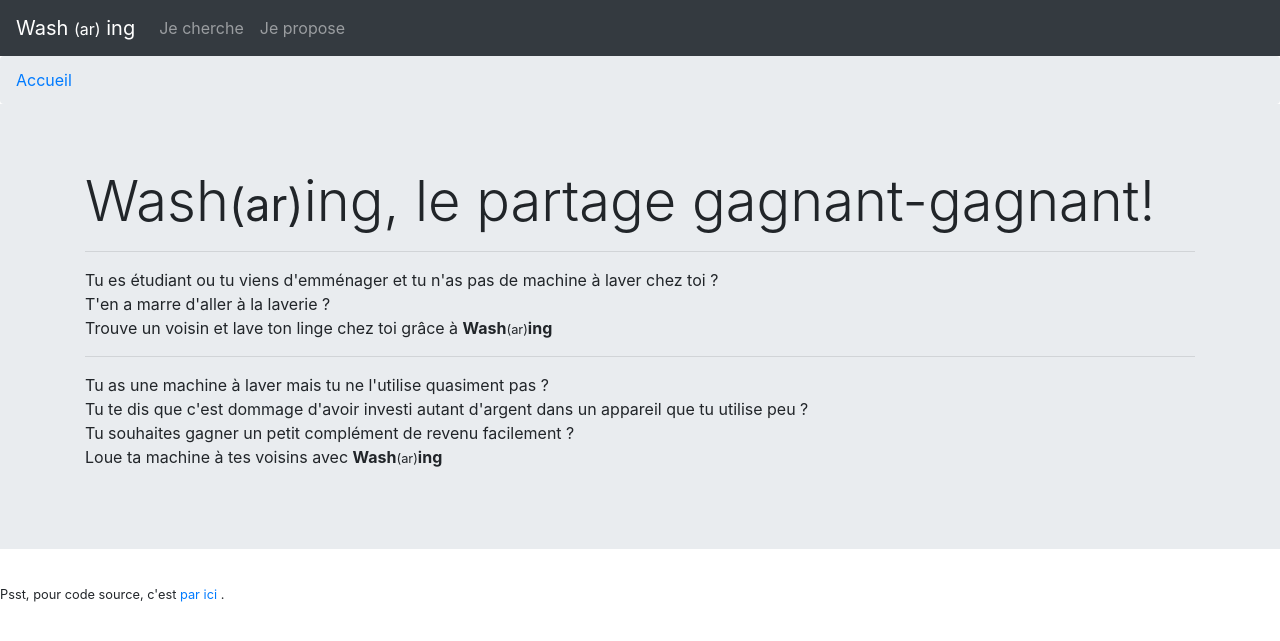
After one commit to clearnesss/washaring-portal, a Symfony app: template templates/pages/home.html.twig in a window 1280 px wide. The commit adds this page. Shown: the top 641 px of the page. Run offline with Twig, Linux system fonts and the light colour scheme; the template is opened without the code that fills it, so the values that code supplies are empty; some libraries are stand-ins or nearby versions.

Commit message:
Set up 3 main pages

```diff
--- a/composer.json
+++ b/composer.json
@@ -21,6 +21,7 @@
         "symfony/translation": "4.1.*",
         "symfony/twig-bundle": "4.1.*",
         "symfony/validator": "4.1.*",
+        "symfony/var-dumper": "4.1.*",
         "symfony/web-link": "4.1.*",
         "symfony/yaml": "4.1.*"
     },
--- a/config/services.yaml
+++ b/config/services.yaml
@@ -27,5 +27,6 @@ services:
         resource: '../src/Controller'
         tags: ['controller.service_arguments']
 
+
     # add more service definitions when explicit configuration is needed
     # please note that last definitions always *replace* previous ones
--- a/templates/base.html.twig
+++ b/templates/base.html.twig
@@ -2,11 +2,61 @@
 <html>
 <head>
     <meta charset="UTF-8">
-        <title>{% block title %}Welcome!{% endblock %}</title>
-        {% block stylesheets %}{% endblock %}
+    <title>{% block title %}Wash(ar)ing{% endblock %}</title>
+    {% block stylesheets %}
+        <link rel="stylesheet" href="https://stackpath.bootstrapcdn.com/bootstrap/4.1.3/css/bootstrap.min.css"
+              integrity="sha384-MCw98/SFnGE8fJT3GXwEOngsV7Zt27NXFoaoApmYm81iuXoPkFOJwJ8ERdknLPMO"
+              crossorigin="anonymous">
+    {% endblock %}
 </head>
 <body>
+
+<nav class="navbar sticky-top navbar-expand-lg navbar-dark bg-dark">
+    <a class="navbar-brand" href="{{ path('index') }}">Wash
+        <small>(ar)</small>
+        ing</a>
+    <button class="navbar-toggler" type="button" data-toggle="collapse" data-target="#navbarSupportedContent"
+            aria-controls="navbarSupportedContent" aria-expanded="false" aria-label="Toggle navigation">
+        <span class="navbar-toggler-icon"></span>
+    </button>
+    <div class="collapse navbar-collapse" id="navbarSupportedContent">
+        <ul class="navbar-nav mr-auto">
+            <li class="nav-item {% if app.request.get('_route') is same as ('washer-search') %}active{% endif %}">
+                <a class="nav-link" href="{{ path('washer-search') }}">Je cherche</a>
+            </li>
+            <li class="nav-item {% if app.request.get('_route') is same as ('washer-propose') %}active{% endif %}">
+                <a class="nav-link" href="{{ path('washer-propose') }}">Je propose</a>
+            </li>
+        </ul>
+    </div>
+</nav>
+
+<nav aria-label="breadcrumb">
+    <ol class="breadcrumb mb-0">
+        {% if app.request.get('_route') is same as ('index') %}
+            <li class="breadcrumb-item active" aria-current="page">Accueil</li>
+        {% else %}
+            <li class="breadcrumb-item"><a href="{{ path('index') }}">Accueil</a></li>
+            {% if app.request.get('_route') is same as ('washer-search') %}
+                <li class="breadcrumb-item" aria-current="page">Je cherche</li>
+            {%  elseif app.request.get('_route') is same as ('washer-propose') %}
+                <li class="breadcrumb-item" aria-current="page">Je propose</li>
+            {% endif %}
+        {% endif %}
+    </ol>
+</nav>
+
 {% block body %}{% endblock %}
-        {% block javascripts %}{% endblock %}
+{% block javascripts %}
+    <script src="https://code.jquery.com/jquery-3.3.1.slim.min.js"
+            integrity="sha384-q8i/X+965DzO0rT7abK41JStQIAqVgRVzpbzo5smXKp4YfRvH+8abtTE1Pi6jizo"
+            crossorigin="anonymous"></script>
+    <script src="https://cdnjs.cloudflare.com/ajax/libs/popper.js/1.14.3/umd/popper.min.js"
+            integrity="sha384-ZMP7rVo3mIykV+2+9J3UJ46jBk0WLaUAdn689aCwoqbBJiSnjAK/l8WvCWPIPm49"
+            crossorigin="anonymous"></script>
+    <script src="https://stackpath.bootstrapcdn.com/bootstrap/4.1.3/js/bootstrap.min.js"
+            integrity="sha384-ChfqqxuZUCnJSK3+MXmPNIyE6ZbWh2IMqE241rYiqJxyMiZ6OW/JmZQ5stwEULTy"
+            crossorigin="anonymous"></script>
+{% endblock %}
 </body>
 </html>
--- /dev/null
+++ b/templates/pages/home.html.twig
@@ -0,0 +1,23 @@
+{% extends 'base.html.twig' %}
+
+{% block body %}
+
+    <div class="jumbotron jumbotron-fluid">
+        <div class="container">
+            <h1 class="display-4">Wash<small>(ar)</small>ing, le partage gagnant-gagnant!</h1>
+            <hr>
+
+            <p>Tu es étudiant ou tu viens d'emménager et tu n'as pas de machine à laver chez toi ?<br>
+                T'en a marre d'aller à la laverie ?<br>
+                Trouve un voisin et lave ton linge chez toi grâce à <b>Wash<small>(ar)</small>ing</b></p>
+
+            <hr>
+
+            <p>Tu as une machine à laver mais tu ne l'utilise quasiment pas ? <br>
+                Tu te dis que c'est dommage d'avoir investi autant d'argent dans un appareil que tu utilise peu ?<br>
+                Tu souhaites gagner un petit complément de revenu facilement ?<br>
+                Loue ta machine à tes voisins avec <b>Wash<small>(ar)</small>ing</b></p>
+        </div>
+    </div>
+    <small>Psst, pour code source, c'est <a href="{{ github_link }}">par ici </a>.</small>
+{% endblock %}
```
Also changed, not shown: config/routes.yaml (+11 -3 lines), src/Controller/HomeController.php (added, +18 -0 lines), src/Controller/WasherController.php (added, +31 -0 lines), templates/pages/washer/propose.html.twig (added, +12 -0 lines), templates/pages/washer/search.html.twig (added, +12 -0 lines), public/images/homepage-1024x1024.jpg (added), 2 other files. Lines whose indentation alone changed are shown as unchanged.
